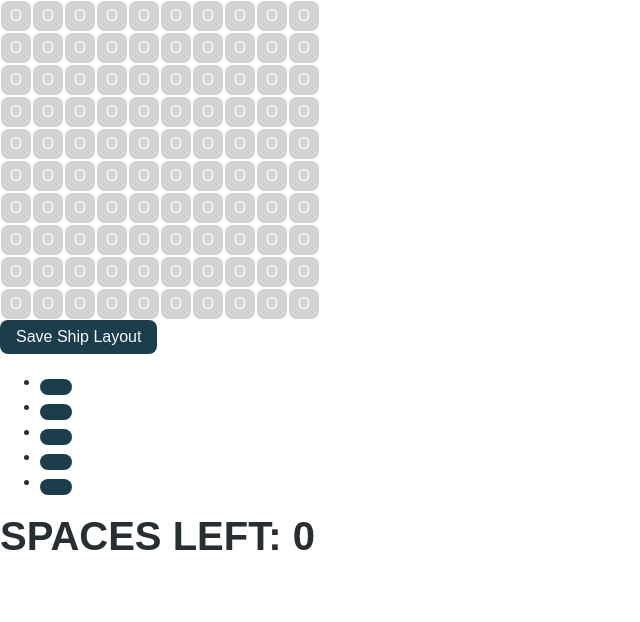
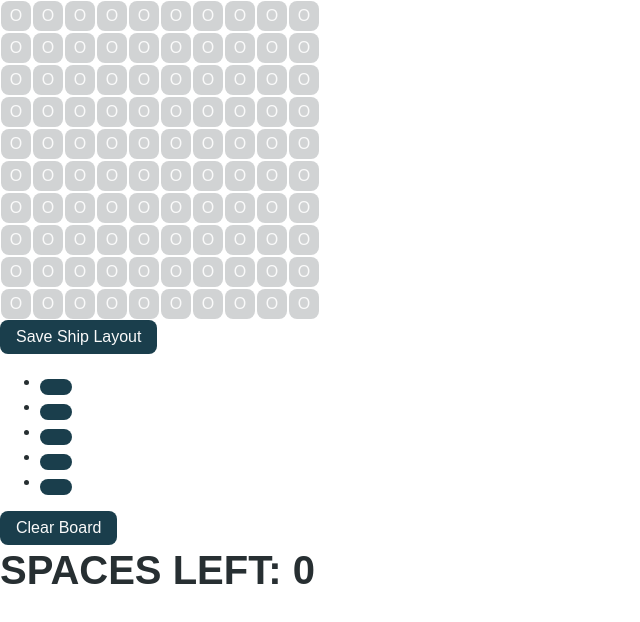
Before and after one commit to H-Lane/Cosmic-Clash, a React (Vite) app in the folder client/: page /creategrid in a window 1280 px wide. Shown: the top 622 px of the page, without its empty margins (0-640 px from the left). Built offline with nearby package versions, Linux system fonts and the light colour scheme.

Commit message:
Added functionality to clear the board and reset the players choices

```diff
--- a/client/src/pages/CreateGrid.jsx
+++ b/client/src/pages/CreateGrid.jsx
@@ -88,6 +88,19 @@ function CreateGrid(props) {
     }
   };
 
+  //function to clear the selected positions currently on the board and reshow any removed ships from the list of ships
+  const clearBoard = () => {
+    setShips(
+      ships.map((ship) => {
+        if (ship.position.length > 0) {
+          ship.position = [];
+        }
+        return ship;
+      })
+    );
+    setShowShips(["ship1", "ship2", "ship3", "ship4", "ship5"]);
+  };
+
   //Sets the selected ship from the ship component to the use states associated with them. Also displays the size of the ship to the page so that the User knows how many squares they have left.
   //FUTURE: Change styling to display the selected ship and stop user from selecting another ship until the ship is fully placed
   const shipSetter = (e) => {
@@ -108,8 +121,8 @@ function CreateGrid(props) {
       <EmptyGrid ships={ships} handlePlacement={handlePlacement} />
       <button onClick={handleShipSave}>Save Ship Layout</button>
       <DisplayShips shipSetter={shipSetter} showShips={showShips} />
+      <button onClick={clearBoard}>Clear Board</button>
       <h1>SPACES LEFT: {spacesLeft}</h1>
-
       {/* This is a modal to display any information stored in the message useState as a modal to a user. ORRNDREA WE WILL NEED THIS TO BE A STYLED MODAL */}
       {showModal && (
         <div className="modal">
```
